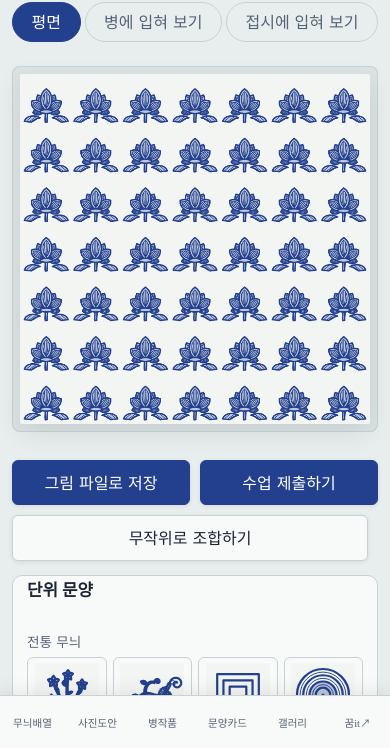
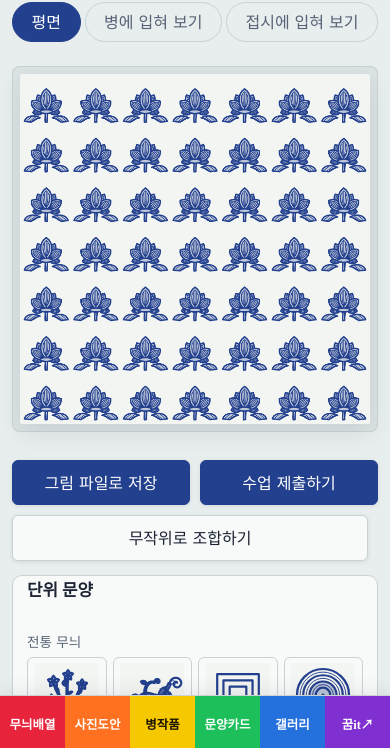
Before and after one commit to honghong8282/art-gallery, a plain HTML site: page jeontong_munyang.html in a window 390 px wide. Shown: the part 96-844 px from the top of the page. Drawn offline with Linux system fonts and the light colour scheme; no server answers; a web font is replaced by a local one.

Commit message:
모바일 탭 팝아트 디자인 적용
글씨 크기/굵기 개선, 탭별 빨주노초파남보 색상 적용, 선택된 탭은 흰 상단선+어둡게 표시

Co-Authored-By: Claude Sonnet 4.6 <noreply@anthropic.com>

```diff
--- a/jeontong_munyang.html
+++ b/jeontong_munyang.html
@@ -163,10 +163,15 @@ legend{font-family:var(--serif);font-weight:700;font-size:1.05rem;padding:0;marg
   .top p{font-size:.92rem}
   .modetabs{position:fixed;bottom:0;left:0;right:0;top:auto;z-index:20;background:var(--panel);border-top:1px solid var(--line);border-bottom:none;box-shadow:0 -2px 20px var(--shadow);padding-bottom:env(safe-area-inset-bottom,0px);margin:0;display:flex;overflow-x:hidden;scrollbar-width:none;-webkit-overflow-scrolling:touch;}
   .modetabs::-webkit-scrollbar{display:none}
-  .modetabs button{flex:1;min-width:0;padding:8px 2px 6px;font-size:0;border-top:3px solid transparent;border-bottom:none;margin-bottom:0;min-height:52px;}
-  .modetabs button::after{content:attr(data-short);font-size:.66rem;display:block;line-height:1.35;word-break:keep-all}
-  .modetabs button[aria-pressed="true"]{border-top-color:var(--accent);border-bottom-color:transparent;color:var(--ink);}
-  .modetabs button[aria-pressed="true"]::after{font-weight:700}
+  .modetabs button{flex:1;min-width:0;padding:8px 2px 6px;font-size:0;border-top:4px solid transparent;border-bottom:none;margin-bottom:0;min-height:52px;}
+  .modetabs button::after{content:attr(data-short);font-size:.78rem;font-weight:700;display:block;line-height:1.35;word-break:keep-all}
+  .modetabs button[aria-pressed="true"]{border-top:4px solid rgba(255,255,255,0.9);border-bottom-color:transparent;filter:brightness(0.78);}
+  .modetabs button[data-mode="pattern"]{background:#E8243C;color:#fff;}
+  .modetabs button[data-mode="trace"]{background:#FF7020;color:#fff;}
+  .modetabs button[data-mode="comp"]{background:#F5C800;color:#1A1200;}
+  .modetabs button[data-mode="card"]{background:#1DBF5A;color:#fff;}
+  .modetabs button[data-mode="gallery"]{background:#2470DC;color:#fff;}
+  .modetabs button#jinroBtn{background:#8030D0;color:#fff;}
   .layout{padding:12px 12px calc(72px + env(safe-area-inset-bottom,0px)) 12px}
   .panel{padding:2px 14px 14px;border-radius:10px;box-shadow:none;}
   .stage,.tstage,.cstage,.estage{padding:8px;border-radius:8px}
```
